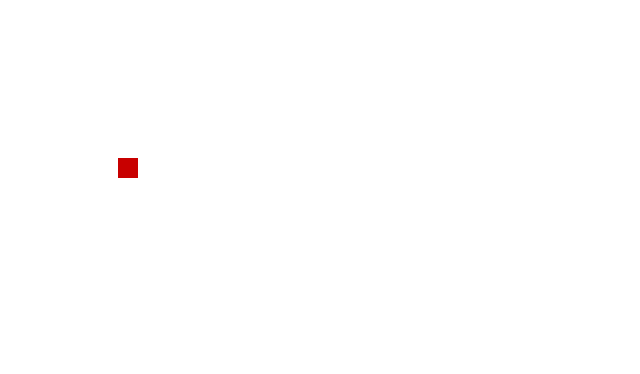
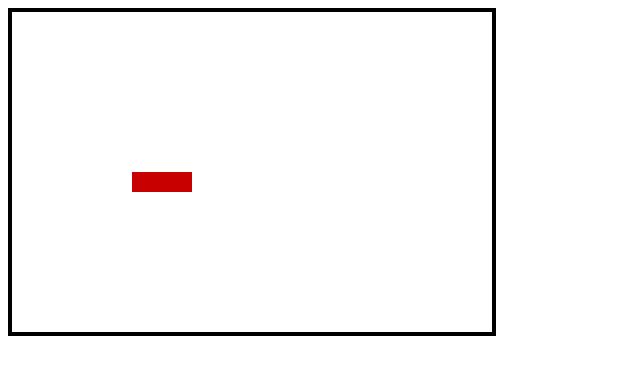
Before and after one commit to bogdanrybak/snake-game-js, a plain HTML site: page index.html in a window 1280 px wide. Shown: the whole page, without its empty margins (0-640 px from the left). Drawn offline with Linux system fonts and the light colour scheme.

Commit message:
Snake with segments able to move, wall collision detection

```diff
--- a/game/main.js
+++ b/game/main.js
@@ -32,43 +32,120 @@ function clearCanvas(ctx) {
  * Snake constructor takes initial position of the snake
  * @param {float} x
  * @param {float} y
+ * @param {int} [segments] [number of segments the work should be costructed with]
  */
-function Snake(x, y) {
-  this.length = 1; // length in segments
+function Snake(x, y, segments) {
   this.height = 20;
-  this.width = this.height * this.length;
-  this.x = x - this.width / 2;
-  this.y = y - this.height / 2;
+  this.width = this.height;
+  this.x = x;
+  this.y = y;
   this.speed = this.height;
   this.color = 'rgb(200,0,0)';
-  this.direction = 'left';
+  this.direction = {
+    axis: 'x',
+    sign: -1
+  };
+
+  this.bottomEdge = function () {
+    return this.y + this.height;
+  };
+  this.rightEdge = function () {
+    return this.x - this.width;
+  }
+
+  this.addSegment = function (x, y, toEnd) {
+    var block = {
+      width: this.height,
+      height: this.height,
+      x: x,
+      y: y
+    };
+
+    if (toEnd) {
+      this.segments.push(block);
+    } else {
+      this.segments.unshift(block);
+    }
+  };
+
+  this.segments = [];
+
+  for (var i = 0; i < segments; i++) {
+    this.addSegment(this.x + this.width * i, this.y, true);
+  }
 }
 
 Snake.prototype.draw = function() {
   clearCanvas(ctx);
 
   ctx.fillStyle = this.color;
-  ctx.fillRect(this.x, this.y, this.width, this.height);
+  for (var i = 0; i < this.segments.length; i++) {
+    ctx.fillRect(this.segments[i].x, this.segments[i].y, this.segments[i].width, this.segments[i].height);
+  }
 };
 
-Snake.prototype.move = function(axis, sign) {
-  if (axis === 'x') {
-    this.x = this.x + (sign * this.speed);
-  } else if (axis === 'y') {
-    this.y = this.y + (sign * this.speed);
+Snake.prototype.move = function(direction) {
+  // See if the input is trying to make the snake move back into itself.
+  var movingOpposite = this.direction.axis === direction.axis && this.direction.sign != direction.sign;
+  var moveBy = movingOpposite ? this.width * this.direction.sign : this.width * direction.sign;
+
+  // Set the head position of the snake
+  if (direction.axis === 'x') {
+    this.x = this.x + moveBy;
+  } else if (direction.axis === 'y') {
+    this.y = this.y + moveBy;
   }
+
+  // Check if not hitting the walls
+  if (this.x < 0 || this.rightEdge() > Stage.width ||
+      this.y < 0 || this.bottomEdge() > Stage.height) {
+
+    Game.deadScreen(ctx);
+  } else {
+    // Draw the next segment and remove the previous one
+    this.addSegment(this.x, this.y);
+    this.segments.pop();
+    this.draw();
+  }
+
+  // Assign new direction to the snake
+  if (!movingOpposite) {
+    this.direction = {
+      axis: direction.axis,
+      sign: direction.sign
     };
+  }
+
+};
+
+/**
+ * Main game object
+ * @type {Object}
+ */
+var Game = (function() {
+  var intervalId;
+
+  var snake = new Snake(Stage.width / 2, Stage.height / 2, 3);
 
   var direction = {
     axis: 'x',
     sign: -1
   };
-var snake;
 
-function init() {
-  snake = new Snake(Stage.width / 2, Stage.height / 2);
+  /**
+   * Main draw function
+   */
+  var draw = function() {
+    snake.move(direction);
+  };
+
+  var stop = function() {
+    window.clearInterval(intervalId);
+  };
+
+  var init = function() {
     snake.draw();
-  setInterval(draw, Stage.frameSpeed);
+    intervalId = window.setInterval(draw, Stage.frameSpeed);
   }
 
   function keyListener(e) {
@@ -92,9 +169,20 @@ function keyListener(e) {
 
   document.onkeydown = keyListener;
 
-function draw() {
-  snake.move(direction.axis, direction.sign);
-  snake.draw();
+  return {
+    init: init,
+    stop: stop,
+    direction: function() {
+      return direction;
+    },
+    deadScreen: function(ctx) {
+      stop();
+      ctx.fillStyle = 'black';
+      ctx.strokeStyle = 'black';
+      ctx.font = 'bold 20px sans-serif';
+      ctx.fillText('YOU DEAD', 50, 50);
     }
+  };
+})();
 
-init();
+Game.init();
--- a/index.html
+++ b/index.html
@@ -2,6 +2,11 @@
   <head>
     <title>Snake JS</title>
   </head>
+  <style>
+    #game-screen {
+      border: 4px solid black;
+    }
+  </style>
   <body>
     <canvas id="game-screen" width="480" height="320"></canvas>
     <script src="game/main.js"></script>
```
Lines whose indentation alone changed are shown as unchanged.
